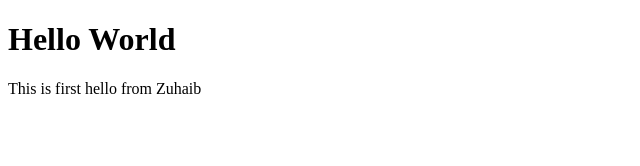
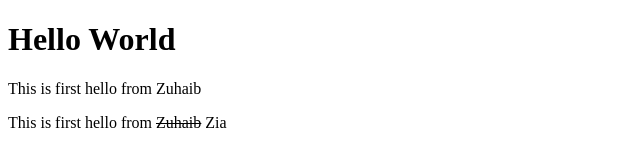
Before and after one commit to zuhaibzia101/Bootcamp-Hello-World, a plain HTML site: page index.html in a window 1280 px wide. Shown: the whole page, without its empty margins (0-640 px from the left). Drawn offline with Linux system fonts and the light colour scheme.

Commit message:
Update with Strike.html
this is updated by striking zuhaib

```diff
--- a/index.html
+++ b/index.html
@@ -8,5 +8,6 @@
 <body>
     <h1>Hello World</h1>
     <p>This is first hello from Zuhaib</p>
+    <p>This is first hello from <s>Zuhaib</s> Zia</p>
 </body>
 </html>
```
